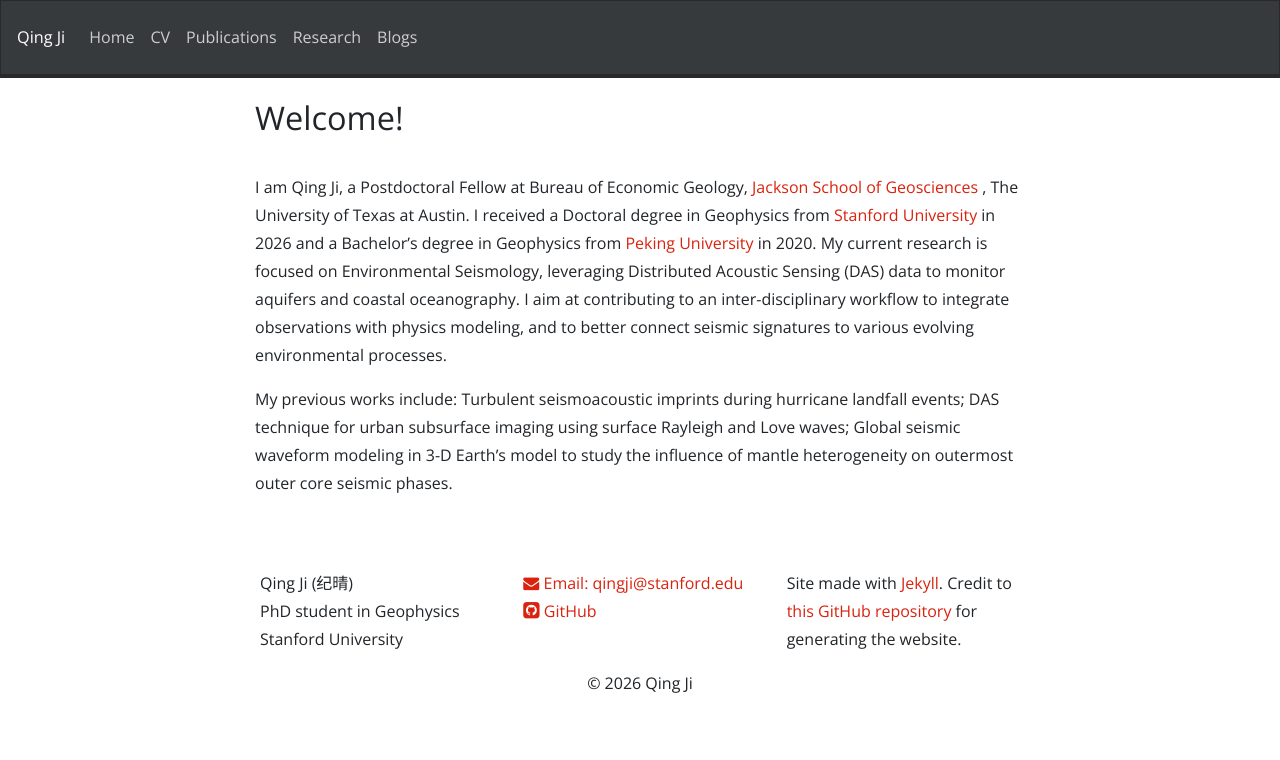
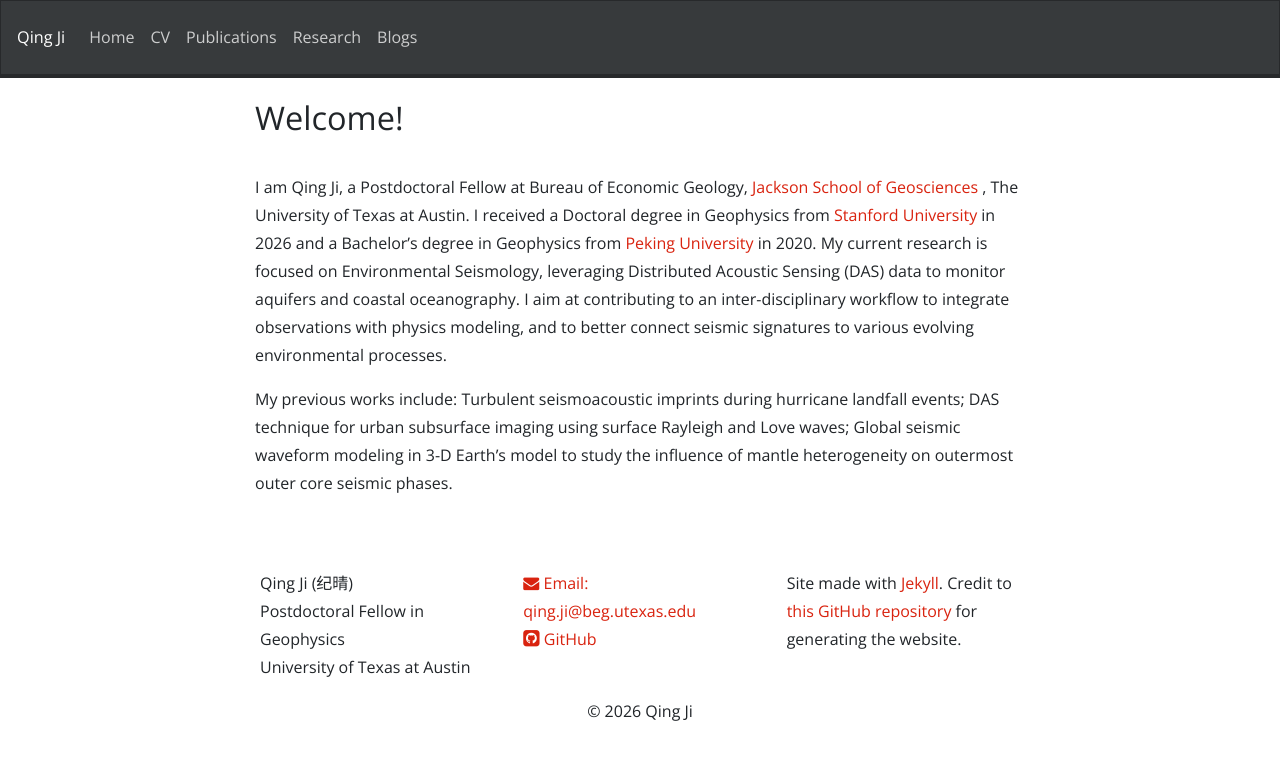
Before and after one commit to NickJi98/NickJi98.github.io, a Jekyll site: the page built from _pages/home.md, in a window 1280 px wide. Shown: the top 760 px of the page. Built offline with Jekyll 4.4.1, drawn with Linux system fonts in a browser that asks for light colours; nearby versions of some CDN libraries; a style sheet for code colours, icons or effects is not loaded.

Commit message:
Update home

```diff
--- a/_config.yml
+++ b/_config.yml
@@ -1,6 +1,6 @@
 # Site settings
 title: Qing Ji
-email: qingji@stanford.edu
+email: qing.ji@beg.utexas.edu
 description: Personal academic webpage of Ji, Qing
 baseurl: ""
 url: ""
@@ -13,16 +13,16 @@ url: ""
 # Footer info
 affiliation: >
     Qing Ji (纪晴)<br/>
-    PhD student in Geophysics<br/>
-    Stanford University
+    Postdoctoral Fellow in Geophysics<br/>
+    University of Texas at Austin
 
 location: >
-  Department of Geophysics<br/>
-  Doerr School of Sustainability<br/>
-  Stanford University
+  Bureau of Economic Geology<br/>
+  Jackson School of Geosciences<br/>
+  University of Texas at Austin
 
 contact: >
-    <a href="mailto:qingji@stanford.edu" target="_blank"><i class="fa fa-envelope fa-1x"></i> Email: qingji@stanford.edu</a> <br/>
+    <a href="mailto:qing.ji@beg.utexas.edu" target="_blank"><i class="fa fa-envelope fa-1x"></i> Email: qing.ji@beg.utexas.edu</a> <br/>
     <a href="https://github.com/NickJi98" target="_blank"><i style="font-size:19px" class="fa">&#xf092;</i> GitHub</a>
 
 
```
